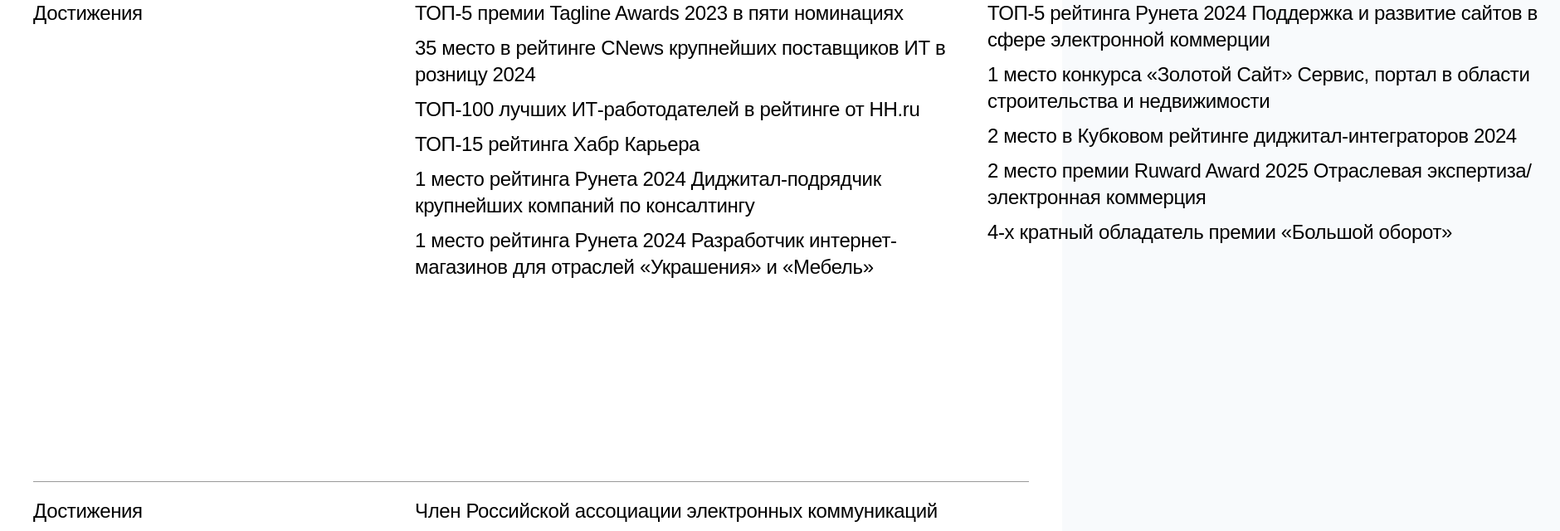
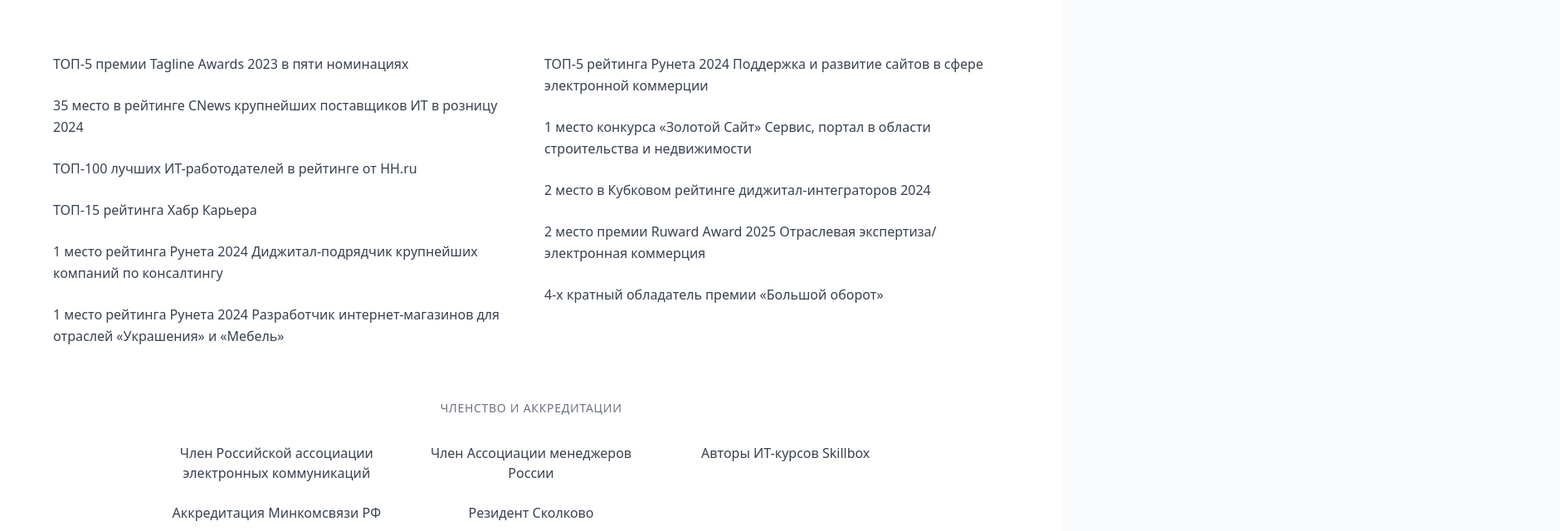
Before and after one commit to pr-poehali-dev/landing-photo-design, a React (Vite) app: page / in a window 1280 px wide. Shown: the part 1424-2064 px from the top of the page at 83% size, 1880 px wide, since content can reach past the window. Built offline with nearby package versions, Linux system fonts and the light colour scheme; a web font is replaced by a local one.

Commit message:
feat: адаптировать секцию достижений

```diff
--- a/src/pages/Index.tsx
+++ b/src/pages/Index.tsx
@@ -197,85 +197,80 @@ export default function Index() {
       </section>
 
       {/* Achievements Section */}
-      <section className="bg-white relative" style={{height: '1080px'}}>
-        {/* Top border */}
-        <div className="absolute top-20 left-10 right-10 h-px bg-black"></div>
-
-        {/* Bottom border with opacity */}
-        <div className="absolute left-10 right-10 h-px bg-black opacity-40" style={{top: '680px'}}></div>
-
-        {/* Section number */}
-        <div className="absolute left-10 top-6 text-black text-2xl font-avenir" style={{letterSpacing: '-0.015em'}}>
-          04
+      <section className="py-20 bg-white">
+        <div className="container mx-auto px-6">
+          <div className="text-center mb-16">
+            <p className="text-sm text-gray-500 uppercase tracking-wider mb-8">Достижения</p>
           </div>
 
-        {/* Section title top */}
-        <div className="absolute left-10 text-black text-2xl font-avenir" style={{top: '100px', letterSpacing: '-0.015em'}}>
-          Достижения
-        </div>
-
-        {/* Left column achievements */}
-        <div className="absolute flex flex-col gap-2.5" style={{left: '500px', top: '100px', width: '690px'}}>
-          <div className="text-black text-2xl font-avenir leading-8" style={{letterSpacing: '-0.015em'}}>
+          {/* Main achievements grid */}
+          <div className="max-w-6xl mx-auto mb-16">
+            <div className="grid grid-cols-1 md:grid-cols-2 gap-8">
+              {/* Left column */}
+              <div className="space-y-6">
+                <div className="text-gray-700 font-medium leading-relaxed">
                   ТОП-5 премии Tagline Awards 2023 в пяти номинациях
                 </div>
-          <div className="text-black text-2xl font-avenir leading-8" style={{letterSpacing: '-0.015em'}}>
+                <div className="text-gray-700 font-medium leading-relaxed">
                   35 место в рейтинге CNews крупнейших поставщиков ИТ в розницу 2024
                 </div>
-          <div className="text-black text-2xl font-avenir leading-8" style={{letterSpacing: '-0.015em'}}>
+                <div className="text-gray-700 font-medium leading-relaxed">
                   ТОП-100 лучших ИТ-работодателей в рейтинге от HH.ru
                 </div>
-          <div className="text-black text-2xl font-avenir leading-8" style={{letterSpacing: '-0.015em'}}>
+                <div className="text-gray-700 font-medium leading-relaxed">
                   ТОП-15 рейтинга Хабр Карьера
                 </div>
-          <div className="text-black text-2xl font-avenir leading-8" style={{letterSpacing: '-0.015em'}}>
+                <div className="text-gray-700 font-medium leading-relaxed">
                   1 место рейтинга Рунета 2024 Диджитал-подрядчик крупнейших компаний по консалтингу
                 </div>
-          <div className="text-black text-2xl font-avenir leading-8" style={{letterSpacing: '-0.015em'}}>
+                <div className="text-gray-700 font-medium leading-relaxed">
                   1 место рейтинга Рунета 2024 Разработчик интернет-магазинов для отраслей «Украшения» и «Мебель»
                 </div>
               </div>
 
-        {/* Right column achievements */}
-        <div className="absolute flex flex-col gap-2.5" style={{left: '1190px', top: '100px', width: '690px'}}>
-          <div className="text-black text-2xl font-avenir leading-8" style={{letterSpacing: '-0.015em'}}>
+              {/* Right column */}
+              <div className="space-y-6">
+                <div className="text-gray-700 font-medium leading-relaxed">
                   ТОП-5 рейтинга Рунета 2024 Поддержка и развитие сайтов в сфере электронной коммерции
                 </div>
-          <div className="text-black text-2xl font-avenir leading-8" style={{letterSpacing: '-0.015em'}}>
+                <div className="text-gray-700 font-medium leading-relaxed">
                   1 место конкурса «Золотой Сайт» Сервис, портал в области строительства и недвижимости
                 </div>
-          <div className="text-black text-2xl font-avenir leading-8" style={{letterSpacing: '-0.015em'}}>
+                <div className="text-gray-700 font-medium leading-relaxed">
                   2 место в Кубковом рейтинге диджитал-интеграторов 2024
                 </div>
-          <div className="text-black text-2xl font-avenir leading-8" style={{letterSpacing: '-0.015em'}}>
+                <div className="text-gray-700 font-medium leading-relaxed">
                   2 место премии Ruward Award 2025 Отраслевая экспертиза/электронная коммерция
                 </div>
-          <div className="text-black text-2xl font-avenir leading-8" style={{letterSpacing: '-0.015em'}}>
+                <div className="text-gray-700 font-medium leading-relaxed">
                   4-х кратный обладатель премии «Большой оборот»
                 </div>
               </div>
-
-        {/* Bottom section title */}
-        <div className="absolute left-10 text-black text-2xl font-avenir" style={{top: '700px', letterSpacing: '-0.015em'}}>
-          Достижения
+            </div>
           </div>
 
-        {/* Bottom achievements */}
-        <div className="absolute" style={{left: '500px', top: '700px', width: '690px'}}>
-          <div className="text-black text-2xl font-avenir leading-8 mb-4" style={{letterSpacing: '-0.015em'}}>
+          {/* Bottom achievements section */}
+          <div className="max-w-4xl mx-auto">
+            <div className="text-center mb-8">
+              <p className="text-sm text-gray-500 uppercase tracking-wider">Членство и аккредитации</p>
+            </div>
+            <div className="grid grid-cols-1 md:grid-cols-2 lg:grid-cols-3 gap-6 text-center">
+              <div className="text-gray-700 font-medium">
                 Член Российской ассоциации электронных коммуникаций
               </div>
-          <div className="text-black text-2xl font-avenir leading-8 mb-4" style={{letterSpacing: '-0.015em'}}>
+              <div className="text-gray-700 font-medium">
                 Член Ассоциации менеджеров России
               </div>
-          <div className="text-black text-2xl font-avenir leading-8 mb-4" style={{letterSpacing: '-0.015em'}}>
+              <div className="text-gray-700 font-medium">
                 Авторы ИТ-курсов Skillbox
               </div>
-          <div className="text-black text-2xl font-avenir leading-8 mb-4" style={{letterSpacing: '-0.015em'}}>
+              <div className="text-gray-700 font-medium">
                 Аккредитация Минкомсвязи РФ
               </div>
-          <div className="text-black text-2xl font-avenir leading-8" style={{letterSpacing: '-0.015em'}}>
+              <div className="text-gray-700 font-medium">
                 Резидент Сколково
+              </div>
+            </div>
           </div>
         </div>
       </section>
```
Lines whose indentation alone changed are shown as unchanged.
